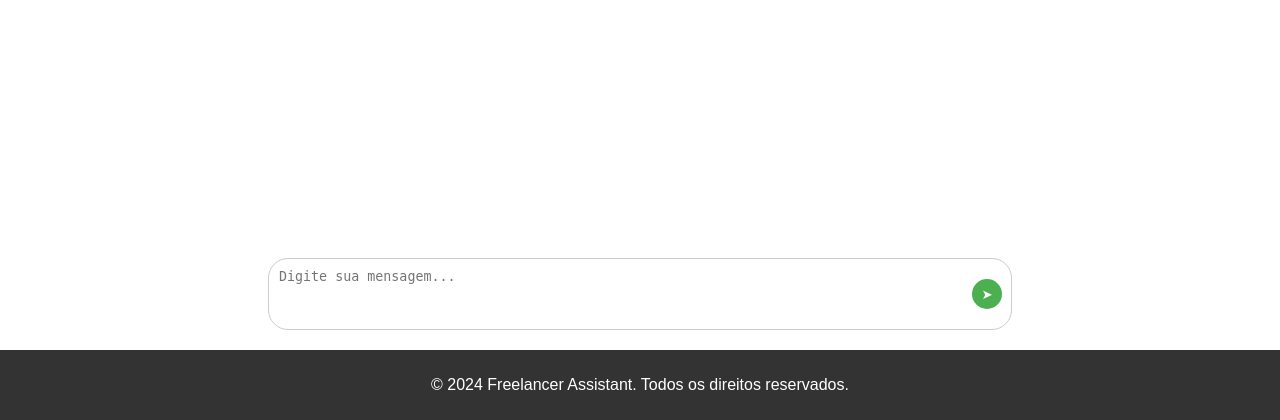
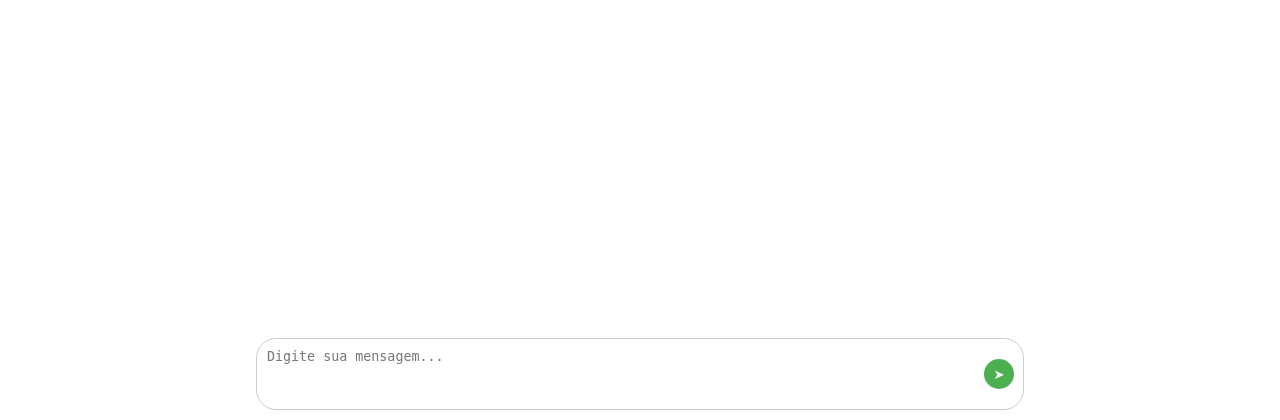
Before and after one commit to WladRamos/Freela_Assistant, a Django app: page / in a window 1280 px wide. Shown: the part 380-800 px from the top of the page. Run offline with Django 5.2, Linux system fonts and the light colour scheme.

Commit message:
melhorias na textarea e na input-area

```diff
--- a/AI_Assistant/Assistant_app/static/assistant/scripts.js
+++ b/AI_Assistant/Assistant_app/static/assistant/scripts.js
@@ -8,7 +8,9 @@ document.addEventListener('DOMContentLoaded', function(){
         messageArea.appendChild(messageBox);
 
         // Rolar para o final da área de mensagens
-        messageArea.scrollTop = messageArea.scrollHeight;
+        setTimeout(() => {
+            messageArea.scrollTop = messageArea.scrollHeight;
+        }, 0);
     }
 
     // Função para enviar mensagem com fetch
@@ -55,8 +57,20 @@ document.addEventListener('DOMContentLoaded', function(){
 
     function adjustTextarea() {
         const textarea = document.getElementById('message-input');
-        textarea.style.height = 'auto'; // Resetar a altura para recalcular
-        textarea.style.height = `${textarea.scrollHeight}px`; // Ajustar com base na altura do conteúdo
+
+        // Guardar o valor do padding para considerar no cálculo da altura
+        const computedStyle = window.getComputedStyle(textarea);
+        const paddingTop = parseFloat(computedStyle.paddingTop);
+        const paddingBottom = parseFloat(computedStyle.paddingBottom);
+
+        // Resetar a altura para o mínimo, ignorando a altura atual
+        textarea.style.height = 'auto';
+
+        // Calcular a altura real levando em consideração o padding
+        const newHeight = textarea.scrollHeight - paddingTop - paddingBottom;
+
+        // Aplicar a nova altura com limite máximo de 150px
+        textarea.style.height = `${Math.min(newHeight, 150)}px`;
     }
 
     // Ajustar textarea conforme o usuário digita
--- a/AI_Assistant/Assistant_app/static/assistant/styles.css
+++ b/AI_Assistant/Assistant_app/static/assistant/styles.css
@@ -32,6 +32,11 @@ main {
     display: flex;
     justify-content: center;
     width: 100%;
+    position: fixed; /* Fixa a área de input na parte inferior */
+    bottom: 0; /* Gruda no rodapé da tela */
+    left: 0;
+    background-color: white; /* Adiciona fundo para destacar o input */
+    padding: 10px 0; /* Adiciona espaçamento entre o input e as bordas */
 }
 
 .input-container {
@@ -82,14 +87,17 @@ textarea:focus {
 .message-area {
     flex-grow: 1;
     padding: 10px;
-    overflow-y: auto;
+    overflow-y: auto; /* Permite rolagem vertical */
     display: flex;
     flex-direction: column;
     gap: 10px;
     align-items: center;
-    max-width: 70%; /* Define o tamanho máximo relativo à largura da tela */
-    margin: 0 auto; /* Centraliza a área de mensagens */
-    width: 100%; /* Permite que o elemento ocupe 100% da largura do contêiner até o limite do max-width */
+    max-width: 70%;
+    margin: 0 auto;
+    width: 100%;
+    height: calc(100vh - 150px); /* Altura fixa que permite espaço para a input-area */
+    box-sizing: border-box;
+    padding-bottom: 100px; /* Adiciona espaço na parte inferior para a input-area */
 }
 
 .message-box {
@@ -112,10 +120,20 @@ textarea:focus {
     align-self: flex-start;
 }
 
+/* Estilização da barra de rolagem */
+.message-area::-webkit-scrollbar {
+    width: 5px; /* Deixa a barra de rolagem mais fina */
+}
 
-footer {
-    background-color: #333;
-    color: white;
-    text-align: center;
-    padding: 10px;
+.message-area::-webkit-scrollbar-track {
+    background: transparent; /* Faz com que o fundo da barra de rolagem seja invisível */
 }
+
+.message-area::-webkit-scrollbar-thumb {
+    background-color: rgba(0, 0, 0, 0.2); /* Deixa a barra de rolagem mais discreta */
+    border-radius: 10px; /* Bordas arredondadas para um design mais suave */
+}
+
+.message-area::-webkit-scrollbar-thumb:hover {
+    background-color: rgba(0, 0, 0, 0.4); /* Torna a barra de rolagem um pouco mais visível ao passar o mouse */
+}
--- a/AI_Assistant/Assistant_app/templates/assistant/index.html
+++ b/AI_Assistant/Assistant_app/templates/assistant/index.html
@@ -49,10 +49,6 @@
     </div>
 </main>
 
-<footer>
-    <p>&copy; 2024 Freelancer Assistant. Todos os direitos reservados.</p>
-</footer>
-
 <script src="{% static 'assistant/scripts.js' %}"></script>
 </body>
 </html>
```
